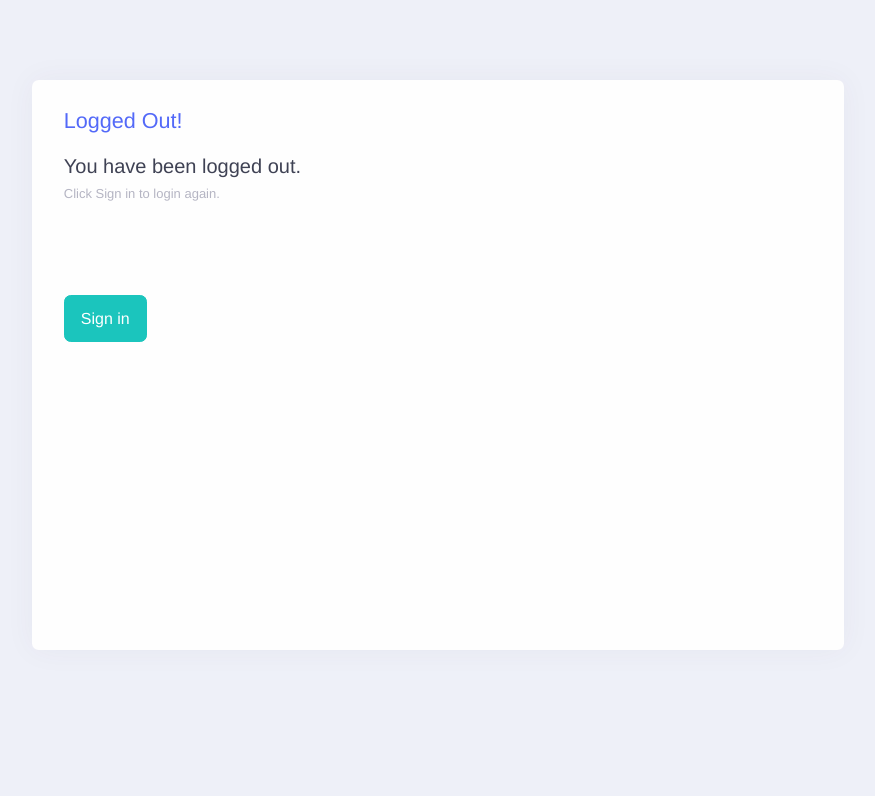
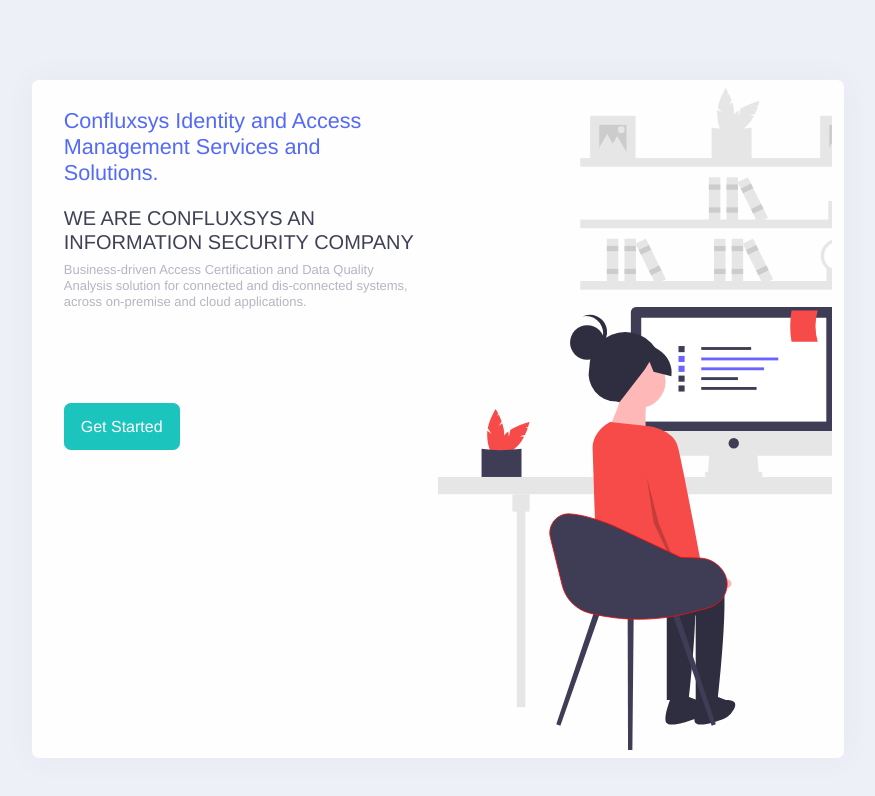
Before and after one commit to bkrajendra/cfx-landing, a plain HTML site: page index.html in a window 1280 px wide. Shown: the whole page, without its empty margins (202-1077 px from the left). Drawn offline with Linux system fonts and the light colour scheme.

Commit message:
Added assets

```diff
--- a/index.html
+++ b/index.html
@@ -459,18 +459,19 @@
                   <div class="p-5">
                     <div class="mb-5">
                       <h3 class="h4 font-weight-bold text-theme">
-                        Logged Out!
+                        Confluxsys Identity and Access Management Services and Solutions.
                       </h3>
                     </div>
 
-                    <h6 class="h5 mb-0">You have been logged out.</h6>
+                    <h6 class="h5 mb-0">WE ARE CONFLUXSYS AN INFORMATION SECURITY COMPANY</h6>
                     <p class="text-muted mt-2 mb-5">
-                      Click Sign in to login again.
+                      Business-driven Access Certification and Data Quality Analysis solution for connected and dis-connected systems,
+across on-premise and cloud applications.
                     </p>
                     <br /><br /><br /><br />
 
                     <p class="text-muted mt-2 mb-5">
-                      <a href="/iamselfservice/" class="btn btn-success">Sign in</a>
+                      <a href="/iamselfservice/" class="btn btn-success">Get Started</a>
                     </p>
                     <br /><br /><br />
                     <br /><br /><br /><br />
```
Also changed, not shown: assets/icons/icon-128x128.png (added), assets/icons/icon-144x144.png (added), assets/icons/icon-152x152.png (added), assets/icons/icon-192x192.png (added), assets/icons/icon-384x384.png (added), assets/icons/icon-48x48.png (added), assets/icons/icon-512x512.png (added), assets/icons/icon-72x72.png (added), assets/icons/icon-96x96.png (added), assets/images/favicon.png (added), assets/images/loggedout2.svg (added), assets/images/logo.png (added), assets/images/logoOldConf.png (added), 2 other files.
